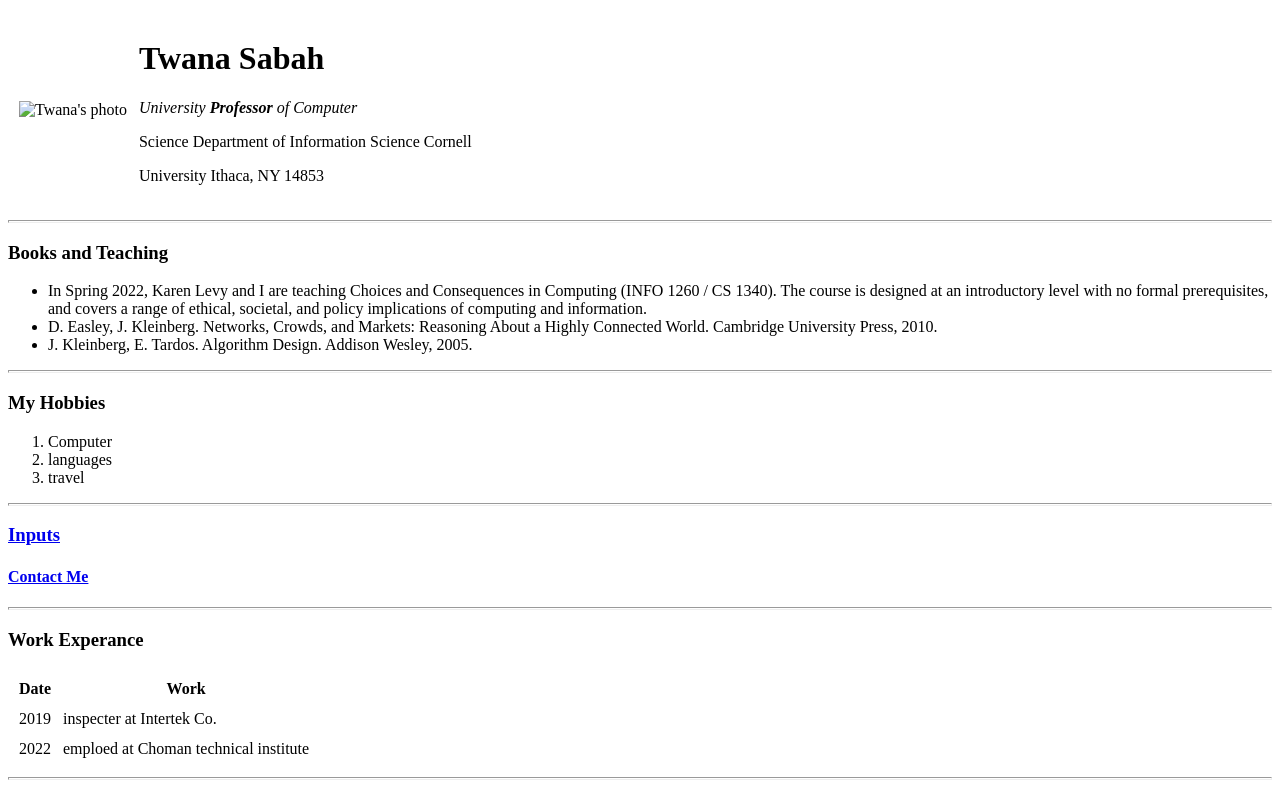
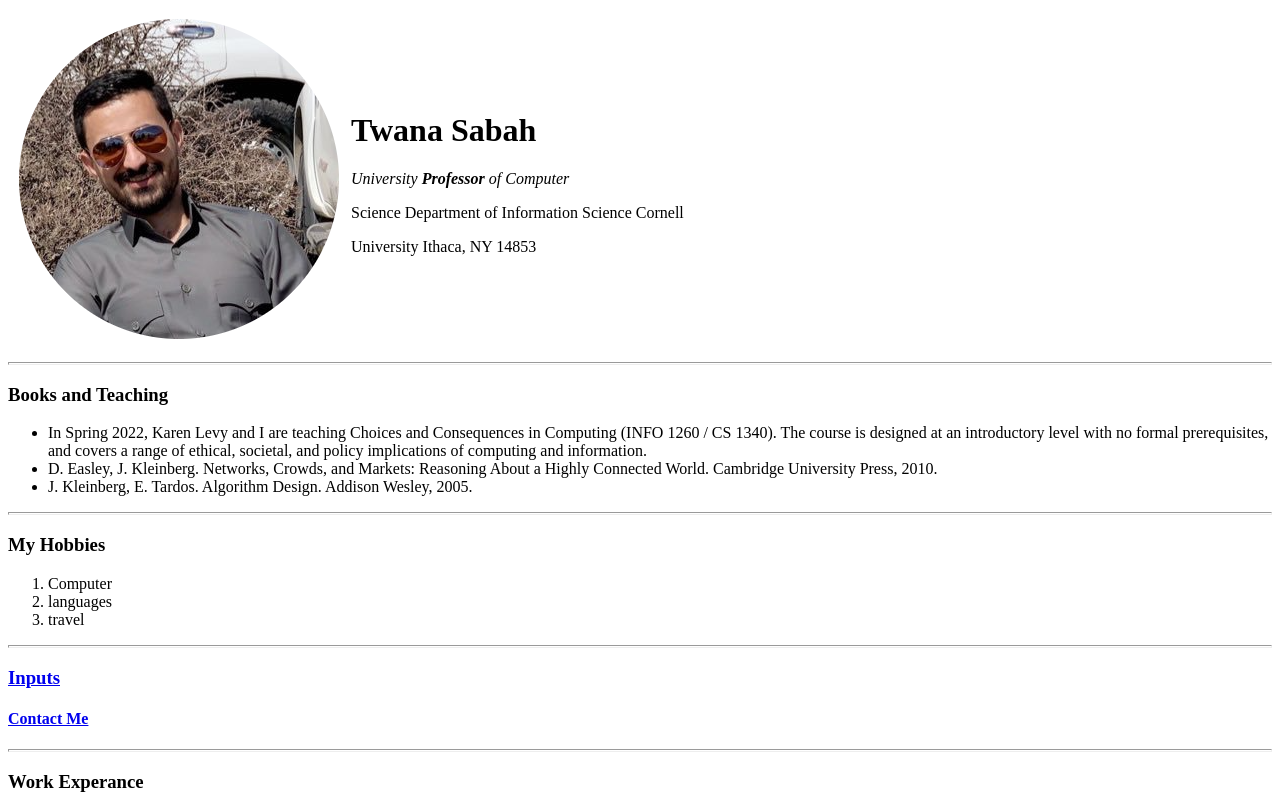
Before and after one commit to twanasabah95/cv, a plain HTML site: page index.html in a window 1280 px wide. Shown: the top 796 px of the page. Drawn offline with Linux system fonts and the light colour scheme.

Commit message:
Update index.html

```diff
--- a/index.html
+++ b/index.html
@@ -10,7 +10,7 @@
     <table cellspacing="10">
       <tr>
         <td>
-          <img src="image/2.png" alt="Twana's photo" />
+          <img src="2.png" alt="Twana's photo" />
         </td>
         <td>
           <h1>Twana Sabah</h1>
```
